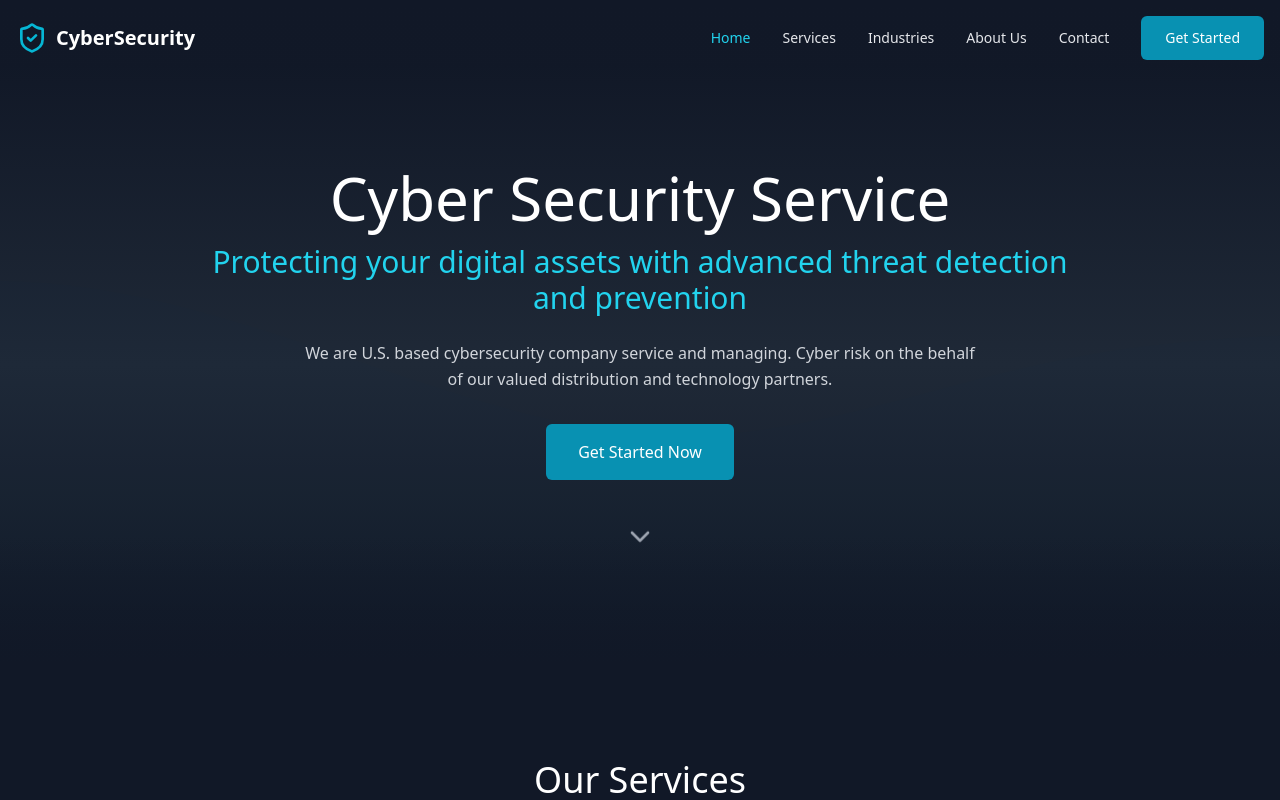
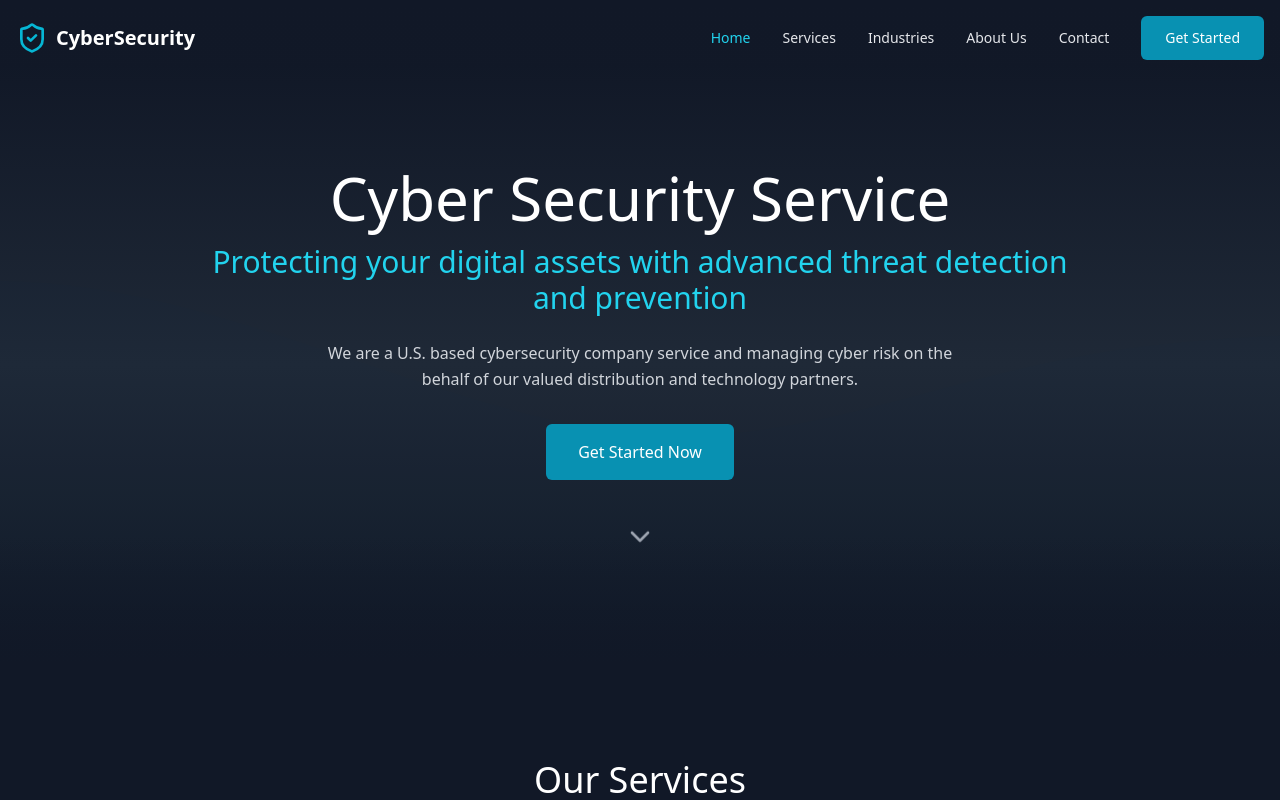
Before and after one commit to muhammadyasirmalkani1/cyber-security, a React (Vite) app: page / in a window 1280 px wide. Shown: the top 800 px of the page. Built offline with nearby package versions, Linux system fonts and the light colour scheme.

Commit message:
Update HomePage.tsx

```diff
--- a/src/pages/HomePage.tsx
+++ b/src/pages/HomePage.tsx
@@ -115,7 +115,7 @@ const HomePage = () => {
       <HeroSection
         title="Cyber Security Service"
         subtitle="Protecting your digital assets with advanced threat detection and prevention"
-        description="We are U.S. based cybersecurity company service and managing. Cyber risk on the behalf of our valued distribution and technology partners."
+        description="We are a U.S. based cybersecurity company service and managing cyber risk on the behalf of our valued distribution and technology partners."
         ctaText="Get Started Now"
         ctaLink="/contact"
       />
```
